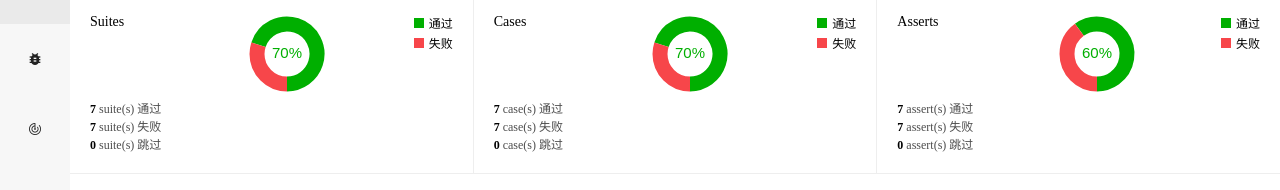
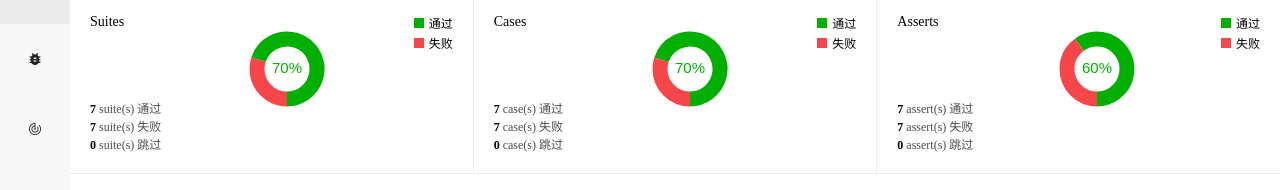
Before and after one commit to laolang2016/doctest-reports, a website: page static-prototype/src/html/index.html in a window 1280 px wide. Shown: the part 96-286 px from the top of the page. Drawn offline with nearby package versions, Linux system fonts and the light colour scheme; files that its build step writes are made by us from their sources.

Commit message:
🦄 refactor(static-prototype): 修正统计图位置, 左侧菜单跳转

```diff
--- a/static-prototype/src/html/index.html
+++ b/static-prototype/src/html/index.html
@@ -95,7 +95,9 @@
                     <span><i>0</i> suite(s) 跳过</span>
                   </div>
                 </div>
-                <canvas class="chart" id="suite-chart" width="100" height="80"></canvas>
+                <div class="chart">
+                  <canvas id="suite-chart" width="100" height="80"></canvas>
+                </div>
                 <div class="icon-box">
                   <span><i class="icon-pass"></i>通过</span>
                   <span><i class="icon-failed"></i>失败</span>
@@ -112,7 +114,9 @@
                     <span><i>0</i> case(s) 跳过</span>
                   </div>
                 </div>
-                <canvas class="chart" id="case-chart" width="100" height="80"></canvas>
+                <div class="chart">
+                  <canvas id="case-chart" width="100" height="80"></canvas>
+                </div>
                 <div class="icon-box">
                   <span><i class="icon-pass"></i>通过</span>
                   <span><i class="icon-failed"></i>失败</span>
@@ -129,7 +133,9 @@
                     <span><i>0</i> assert(s) 跳过</span>
                   </div>
                 </div>
-                <canvas class="chart" id="assert-chart" width="100" height="80"></canvas>
+                <div class="chart">
+                  <canvas id="assert-chart" width="100" height="80"></canvas>
+                </div>
                 <div class="icon-box">
                   <span><i class="icon-pass"></i>通过</span>
                   <span><i class="icon-failed"></i>失败</span>
--- a/static-prototype/src/sass/report.scss
+++ b/static-prototype/src/sass/report.scss
@@ -120,11 +120,11 @@ body {
             flex: 1;
 
             &.active {
-                display: block;
+                display: flex !important;
             }
 
             &.dashboard {
-                display: flex;
+                display: none;
                 flex-direction: column;
 
                 .header {
@@ -268,6 +268,7 @@ body {
                             .chart {
                                 width: 100px;
                                 height: 80px;
+                                padding-top: 15px;
                             }
 
                             .icon-box {
```
